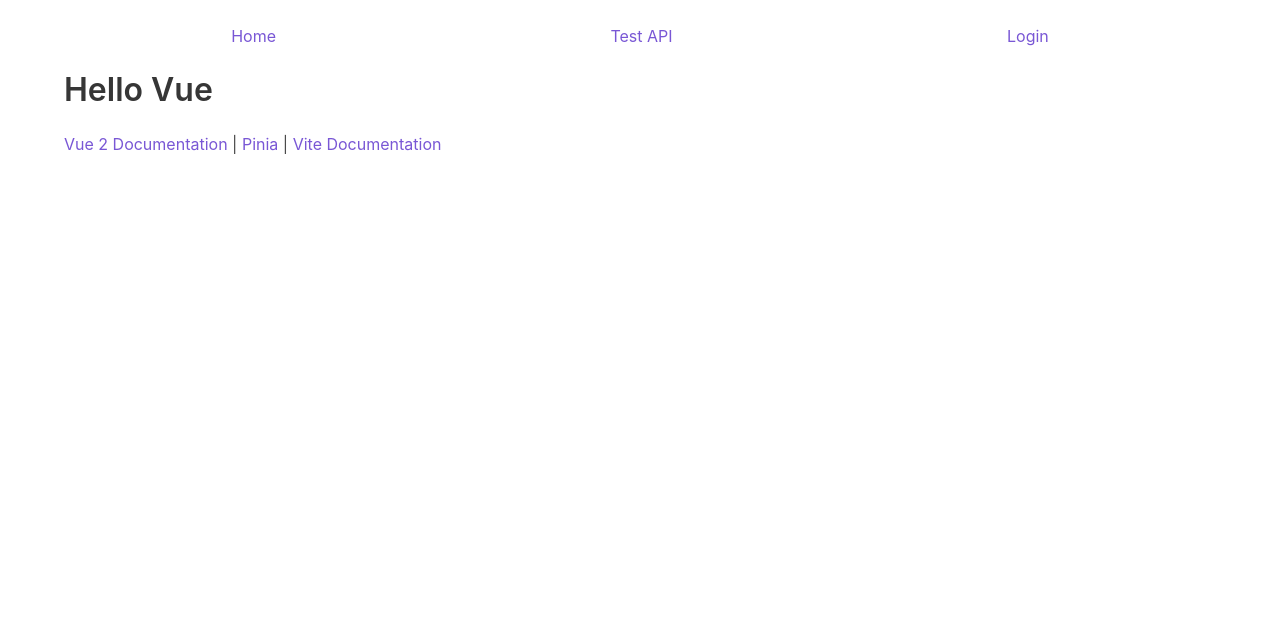
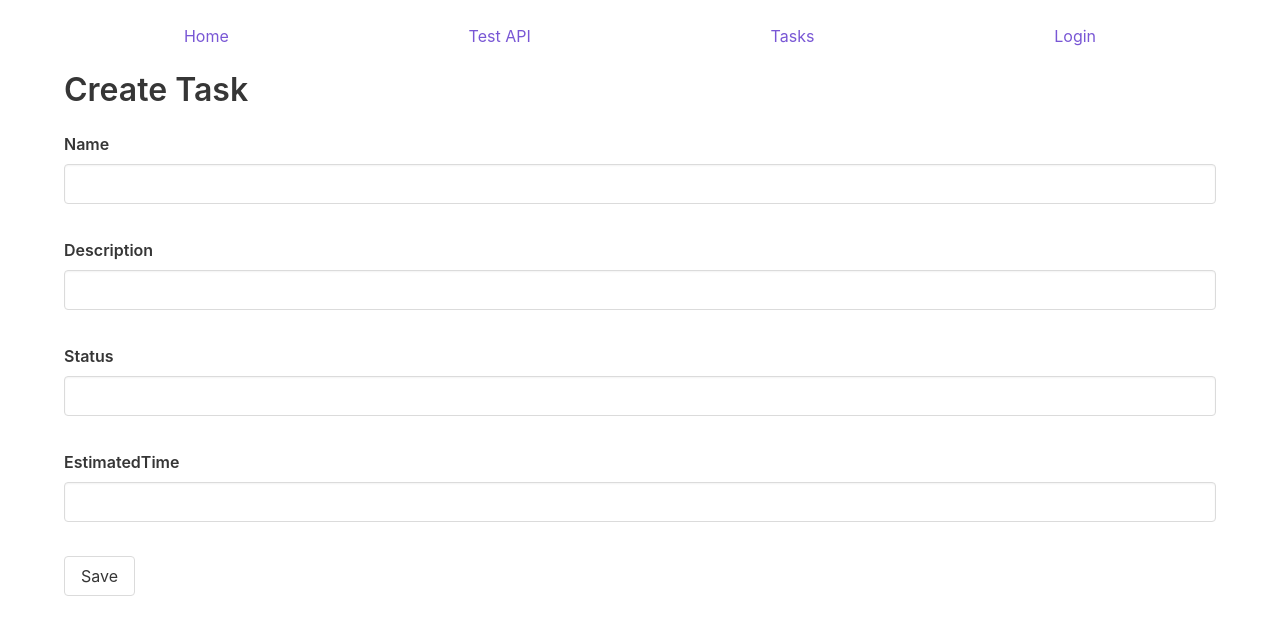
Before and after one commit to DaudIbrahim/vue2-vite, a Vue app: page /create-task in a window 1280 px wide. Shown: the top 634 px of the page. Built offline with nearby package versions, Linux system fonts and the light colour scheme.

Commit message:
Auth Pt2

```diff
--- a/src/App.vue
+++ b/src/App.vue
@@ -6,6 +6,9 @@
       </p>
       <p class="level-item has-text-centered">
         <router-link to="/test">Test API</router-link>
+      </p>
+       <p class="level-item has-text-centered">
+        <router-link to="/tasks">Tasks</router-link>
       </p>
       <p v-if="!authStore.isLoggedIn" class="level-item has-text-centered">
         <router-link to="/login">Login</router-link>
@@ -18,7 +21,7 @@
 
     <section v-if="authStore.isLoggedIn" class="mt-5">
       <p>
-        <b-button native-type="button" @click="logout">Logout - {{ authStore.userId }} </b-button>
+        <b-button native-type="button" class="is-danger" @click="logout">Logout - {{ authStore.userId }} </b-button>
       </p>
     </section>
   </div>
--- /dev/null
+++ b/src/components/CreateTask.vue
@@ -0,0 +1,53 @@
+<template>
+    <div class="container mt-5">
+        <h1 class="title">Create Task</h1>
+        <form @submit.prevent="saveData">
+            <b-field label="Name" label-for="name">
+                <b-input type="text" id="name" required v-model.trim="data.name" maxlength="30" />
+            </b-field>
+
+            <b-field label="Description" label-for="description">
+                <b-input type="text" id="description" required v-model.trim="data.description" maxlength="30" />
+            </b-field>
+
+            <b-field label="Status" label-for="status">
+                <b-input type="text" id="status" required v-model.trim="data.status" maxlength="30" />
+            </b-field>
+
+            <b-field label="EstimatedTime" label-for="estimatedTime">
+                <b-input type="text" id="estimatedTime" required v-model.trim="data.estimatedTime" maxlength="30" />
+            </b-field>
+
+            <b-button native-type="submit">Save</b-button>
+        </form>
+    </div>
+</template>
+
+<script setup>
+import { reactive } from '@vue/composition-api'
+import { useRouter } from '@/hooks/vueRouter'
+import { useTaskStore } from '@/stores/task'
+
+const router = useRouter()
+const taskStore = useTaskStore()
+const data = reactive({
+    name: '',
+    description: '',
+    status: '',
+    estimatedTime: ''
+})
+
+const saveData = async () => {
+    try {
+        await taskStore.addTaskAction(data)
+        router.push({ path: '/tasks' })
+    } catch (error) {
+        console.error(error)
+    }
+}
+
+
+</script>
+
+<style scoped>
+</style>
--- /dev/null
+++ b/src/components/TaskCard.vue
@@ -0,0 +1,30 @@
+<template>
+    <div class="card">
+        <div class="card-content">
+            <p class="title">{{ task.name }}</p>
+            <p class="subtitle">{{ task.description }} {{ task.estimatedTime}}</p>
+        </div>
+        <footer class="card-footer">
+            <p class="card-footer-item">
+                <span>
+                    <b-button @click="$emit('delete', task.id)">Delete {{ task.id }} </b-button>
+                </span>
+            </p>
+        </footer>
+    </div>
+</template>
+
+<script setup>
+const props = defineProps({
+    task: {
+        type: Object,
+        required: true
+    }
+})
+
+const emit = defineEmits(['delete'])
+
+</script>
+
+<style scoped>
+</style>
--- /dev/null
+++ b/src/components/Tasks.vue
@@ -0,0 +1,37 @@
+<template>
+    <section class="mt-5">
+        <router-link to="/create-task">Create New Tasks</router-link>
+        <div v-for="task in taskStore.tasks" :key="task.id">
+            <task-card :task="task" @delete="deleteTask" />
+        </div>
+    </section>
+</template>
+
+<script setup>
+import { useTaskStore } from '@/stores/task'
+import TaskCard from '@/components/TaskCard.vue';
+const taskStore = useTaskStore()
+
+const getTasks = async () => {
+    try {
+        const result = await taskStore.getTasksAction()
+        taskStore.tasks = result.data.data.tasks
+    } catch (error) {
+        console.error(error)
+    }
+}
+
+const deleteTask = async (id) => {
+    try {
+        const result = await taskStore.deleteTaskAction(id)
+        getTasks()
+    } catch (error) {
+        console.error(error)
+    }
+}
+
+getTasks()
+</script>
+
+<style scoped>
+</style>
--- a/src/components/Test.vue
+++ b/src/components/Test.vue
@@ -2,12 +2,17 @@
     <section>
         <h1 class="title">{{ testData ? testData : 'Test API Data' }}</h1>
         <b-button native-type="button" @click="testApiCall">Test Api Call</b-button>
+        <b-button native-type="button" @click="get">GET</b-button>
+        <b-button native-type="button" @click="post">POST</b-button>
+        <b-button native-type="button" @click="put">PUT</b-button>
+        <b-button native-type="button" @click="deleteTask">Delete</b-button>
     </section>
 </template>
 
 <script setup>
 import { ref } from '@vue/composition-api'
 import authService from '@/service/auth'
+import taskService from '@/service/task'
 
 const testData = ref('')
 const testApiCall = async () => {
@@ -19,6 +24,59 @@ const testApiCall = async () => {
     }
 }
 
+const get = async () => {
+    try {
+        const result = await taskService.fetchTasksService()
+        testData.value = result.data.data.tasks[result.data.data.tasks.length - 1]
+        console.log(result)
+    } catch (error) {
+        console.error(error)
+    }
+}
+
+const post = async () => {
+    try {
+        const temp = {
+            name: "Hello One O One test",
+            description: "Add a new TEST field",
+            status: "Todo",
+            estimatedTime: "1h"
+        }
+        const result = await taskService.addTaskService(temp)
+        testData.value = result.data
+        console.log(result)
+    } catch (error) {
+        console.error(error)
+    }
+}
+
+const put = async () => {
+    try {
+        const temp = {
+            name: "Random STring",
+            description: "Add a Random Fields",
+            status: "Todo-s-s-s-s",
+            estimatedTime: "6h"
+        }
+        const result = await taskService.updateTaskService(761747321647818, temp)
+        testData.value = result.data
+        console.log(result)
+    } catch (error) {
+        console.error(error)
+    }
+}
+
+const deleteTask = async () => {
+    try {
+        const result = await taskService.deleteTaskService(761747321647818)
+        testData.value = result.data
+        console.log(result)
+    } catch (error) {
+        console.error(error)
+    }
+}
+
+
 </script>
 
 <style>
--- a/src/router/index.js
+++ b/src/router/index.js
@@ -8,12 +8,16 @@ Vue.use(VueRouter)
 import HelloWorld from '@/components/HelloWorld.vue'
 import Test from '@/components/Test.vue'
 import Login from '@/components/Login.vue'
+import Tasks from '@/components/Tasks.vue'
+import CreateTask from '@/components/CreateTask.vue'
 
 // 2. Define some routes (Each route should map to a component.)
 const routes = [
   { path: '/', component: HelloWorld },
   { path: '/test', component: Test },
   { path: '/login', component: Login },
+  { path: '/tasks', component: Tasks },
+  { path: '/create-task', component: CreateTask },
   { path: '*', component: HelloWorld}
 ]
 
--- /dev/null
+++ b/src/service/task.js
@@ -0,0 +1,39 @@
+import axios from 'axios'
+
+const baseURL = 'http://localhost:5000/tasks'
+
+const authAxiosInstance = axios.create({
+    baseURL,
+    headers: {
+        Authorization: 'eyJhbGciOiJIUzI1NiIsInR5cCI6IkpXVCJ9.eyJ1c2VySWQiOiJ1c2VyMTIzNDU2ODc5MCIsImlhdCI6MTY0NjM4NzEyNywiZXhwIjoxNjQ2NjQ2MzI3fQ.AJjJNzodSLQJ5oFoDn_tp8Yd2GXRhXB4S1MJiHDPjrs',
+    }
+});
+
+export default {
+    fetchTasksService() {
+        return authAxiosInstance({
+            method: 'GET',
+            url: '/'
+        })
+    },
+    addTaskService(data) {
+        return authAxiosInstance({
+            method: 'POST',
+            url: '/',
+            data
+        })
+    },
+    updateTaskService(id, data) {
+        return authAxiosInstance({
+            method: 'PUT',
+            url: baseURL + `/${id}`,
+            data
+        })
+    },
+    deleteTaskService(id) {
+        return authAxiosInstance({
+            method: 'DELETE',
+            url: baseURL + `/${id}`
+        })
+    }
+}
--- /dev/null
+++ b/src/stores/task.js
@@ -0,0 +1,30 @@
+import { defineStore } from 'pinia'
+import { ref, computed } from '@vue/composition-api'
+import taskService from '@/service/task'
+
+export const useTaskStore = defineStore('task', () => {
+    /** State */
+    let tasks = ref([])
+
+    /** Actions */
+    const getTasksAction = () => {
+        return taskService.fetchTasksService()
+    }
+    const addTaskAction = (data) => {
+        return taskService.addTaskService(data)
+    }
+    const updateTaskAction = (id, data) => {
+        return taskService.updateTaskService(id, data)
+    }
+    const deleteTaskAction = (id) => {
+        return taskService.deleteTaskService(id)
+    }
+
+    return {
+        tasks,
+        getTasksAction,
+        addTaskAction,
+        updateTaskAction,
+        deleteTaskAction
+    }
+})
```
Also changed, not shown: 1 other file (tests, documents, lock files or other folders).
